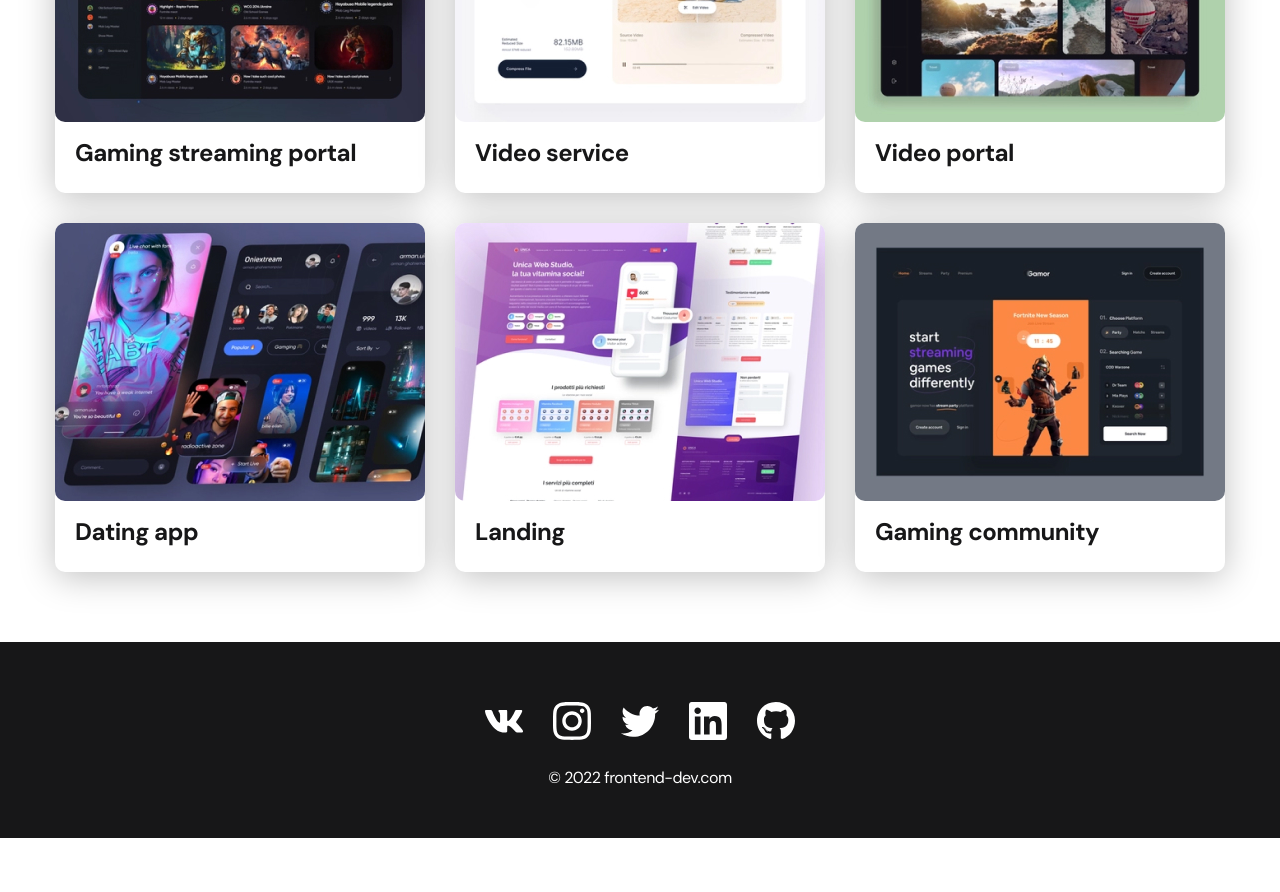
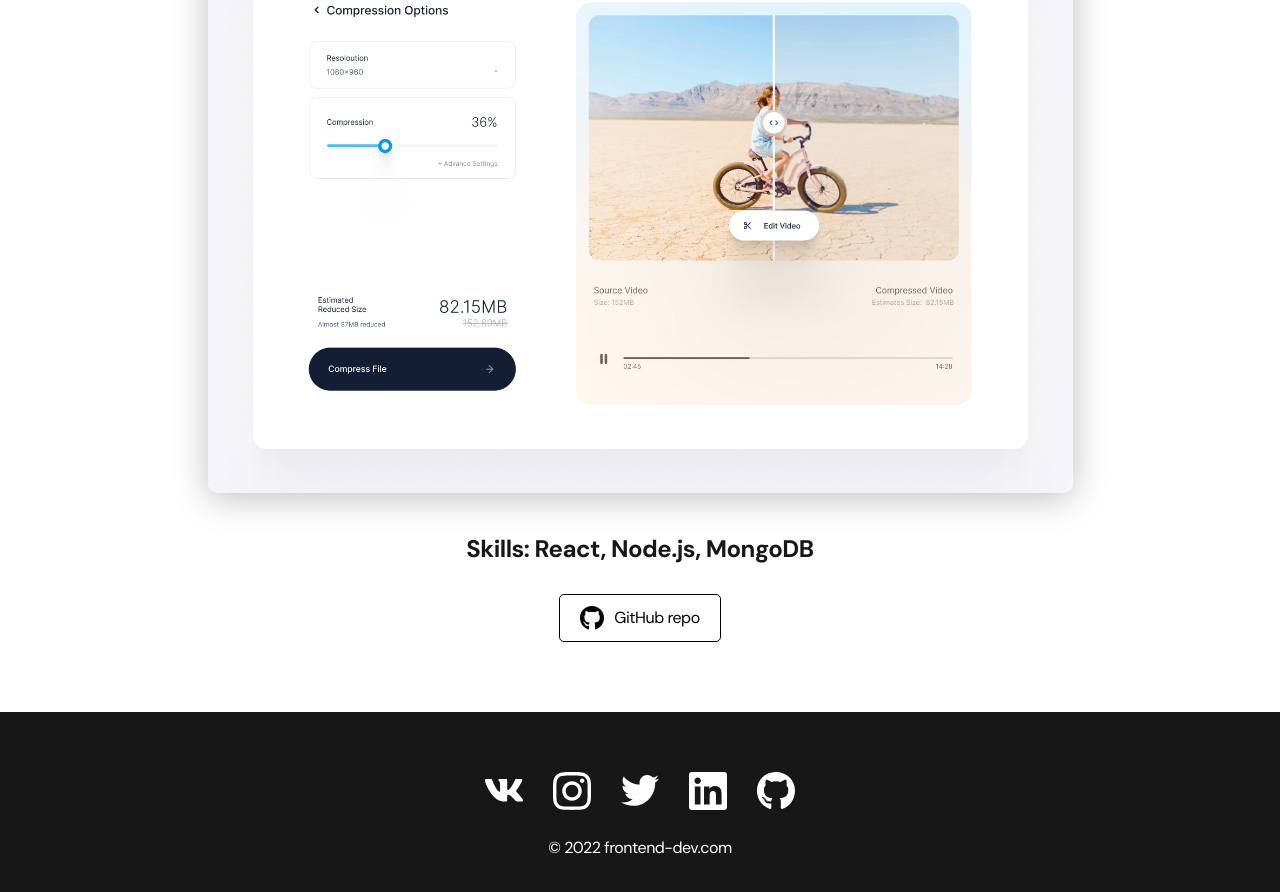
Before and after one commit to cyrusmagnus/react-js-test-2-project, a React (Create React App) app: page / in a window 1280 px wide. Shown: the part 440-1332 px from the top of the page. Before the commit the page ends 1278 px from the top, so only its background shows below. Built offline with nearby package versions, Linux system fonts and the light colour scheme.

Commit message:
create-page-project

```diff
--- a/src/App.js
+++ b/src/App.js
@@ -6,13 +6,15 @@ import Footer from "./components/footer/Footer";
 import Home from './pages/Home';
 import Projects from './pages/Projects';
 import Contacts from './pages/Contacts';
+import Project from './pages/Project';
 
 function App() {
   return (
     <>
       <NavBar/>
       {/* <Home/> */}
-      <Projects/>
+      {/* <Projects/> */}
+      <Project/>
       {/* <Contacts/> */}
       <Footer/>
     </>
--- /dev/null
+++ b/src/components/btnGit/BtnGit.js
@@ -0,0 +1,15 @@
+import './btnGit.css';
+import gitHubIcon from './gitHub-black.svg';
+
+const BtnGit = ({link}) => {
+  return (
+    <>
+      <a href={link} target="_blank" class="btn-outline">
+        <img src={gitHubIcon} alt=""/>
+        GitHub repo
+      </a>
+    </>
+  );
+}
+
+export default BtnGit;
--- /dev/null
+++ b/src/pages/Project.js
@@ -0,0 +1,28 @@
+import BtnGit from '../components/btnGit/BtnGit';
+import img from './../assets/images/projects/02-big.jpg';
+
+const Project = () => {
+  return (
+    <>
+      <main class="section">
+        <div class="container">
+          <div class="project-details">
+
+            <h1 class="title-1">Video service</h1>
+
+            <img src={img} alt="" class="project-details__cover"/>
+
+            <div class="project-details__desc">
+                <p>Skills: React, Node.js, MongoDB</p>
+            </div>
+
+            <BtnGit link='https://github.com/cyrusmagnus'/>
+
+            </div>
+        </div>
+      </main>
+    </>
+  );
+}
+
+export default Project;
```
Also changed, not shown: src/components/btnGit/btnGit.css (added), src/components/btnGit/gitHub-black.svg (renamed from src/assets/images/icons/gitHub-black.svg).
